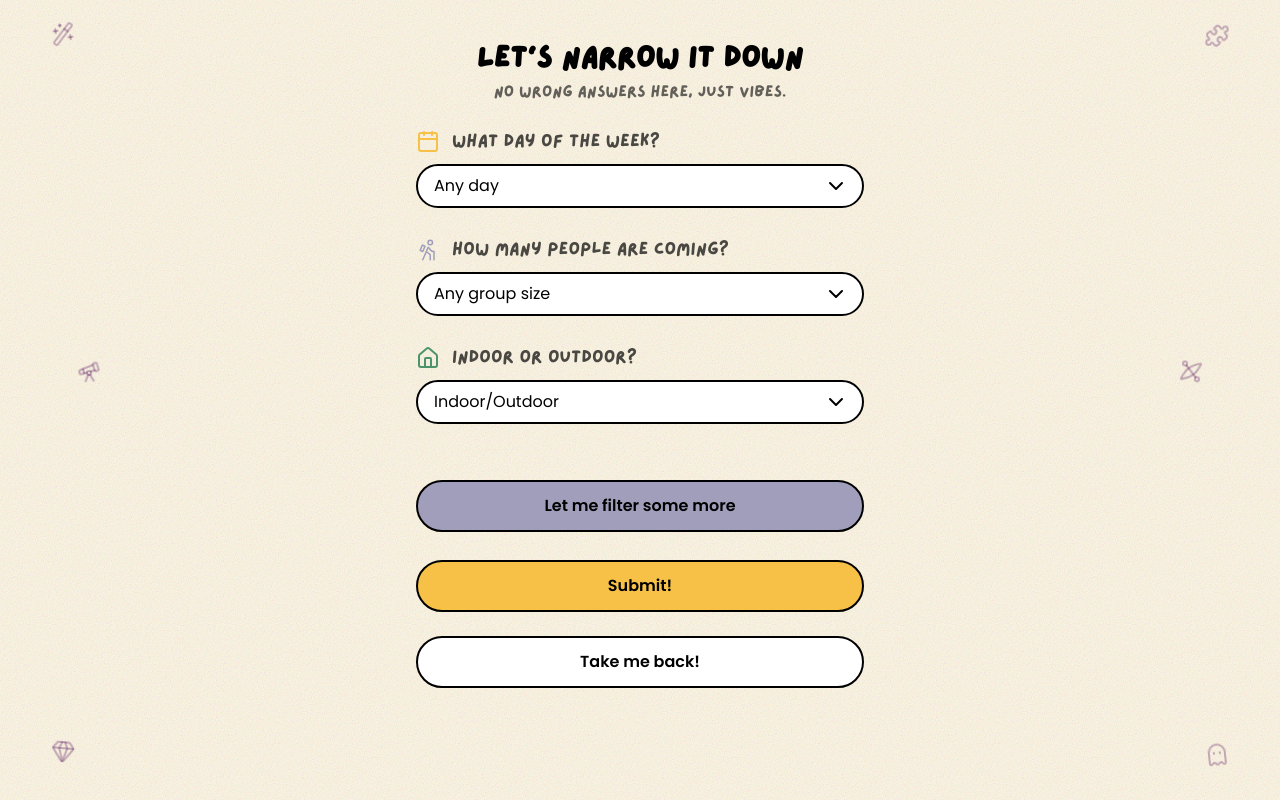
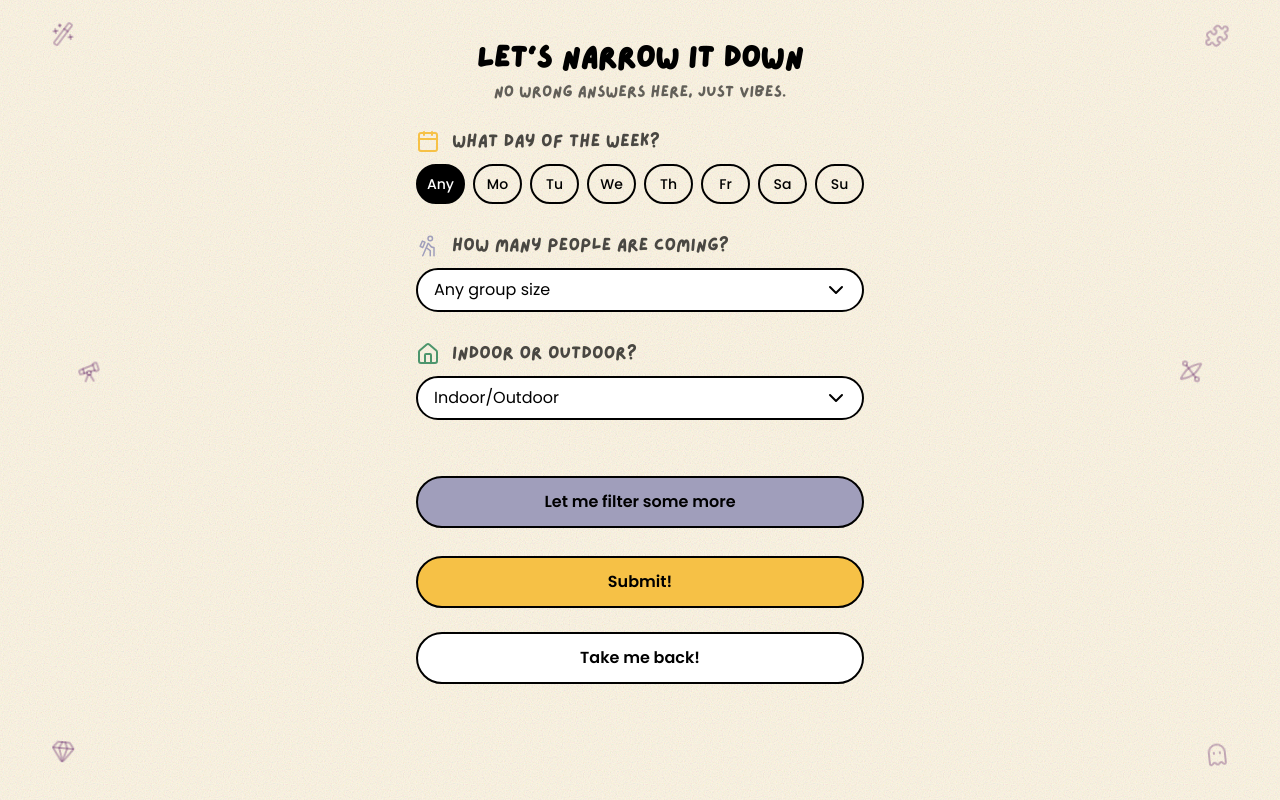
Before and after one commit to deeryohdeer/plot-twist, a FastAPI app: page /filter in a window 1280 px wide. Run offline with FastAPI, Linux system fonts and the light colour scheme.

Commit message:
Replace day dropdown with weekday radio pills
Swapped the `day` filter from a select menu to a radio-button pill group with an "Any" default and weekday abbreviations. This improves quick day selection and keeps full day values for form submission, while adding grouped labeling (`aria-labelledby`) and per-option accessible labels. Also reformatted unchanged chevron icon spans for consistent template formatting.

```diff
--- a/templates/filter.html
+++ b/templates/filter.html
@@ -152,8 +152,8 @@ kayak_icon, chevron_down_icon %}
         class="w-full max-w-md flex flex-col gap-7"
       >
         <div class="flex flex-col gap-2">
-          <label
-            for="day"
+          <span
+            id="day-label"
             class="flex items-center gap-3 text-base md:text-lg font-medium text-black/70 font-lazydog"
           >
             <span
@@ -161,23 +161,120 @@ kayak_icon, chevron_down_icon %}
               >{{ calendar_icon() }}</span
             >
             What day of the week?
-          </label>
-          <div class="relative">
-            <select
+          </span>
+          <div role="group" aria-labelledby="day-label" class="flex gap-2">
+            <input
+              type="radio"
               name="day"
-              id="day"
-              class="w-full appearance-none rounded-full border-2 border-black bg-white px-4 py-2 pr-10 text-black"
+              id="day-any"
+              value="Any"
+              class="peer/any sr-only"
+              checked
+            />
+            <label
+              for="day-any"
+              aria-label="Any day"
+              class="flex-1 text-center rounded-full border-2 border-black py-2 text-xs sm:text-sm font-medium text-black cursor-pointer peer-checked/any:bg-black peer-checked/any:text-white"
+              >Any</label
             >
-              <option value="Any">Any day</option>
-              <option value="Monday">Monday</option>
-              <option value="Tuesday">Tuesday</option>
-              <option value="Wednesday">Wednesday</option>
-              <option value="Thursday">Thursday</option>
-              <option value="Friday">Friday</option>
-              <option value="Saturday">Saturday</option>
-              <option value="Sunday">Sunday</option>
-            </select>
-            <span class="pointer-events-none absolute right-4 top-1/2 -translate-y-1/2 text-black">{{ chevron_down_icon() }}</span>
+
+            <input
+              type="radio"
+              name="day"
+              id="day-monday"
+              value="Monday"
+              class="peer/monday sr-only"
+            />
+            <label
+              for="day-monday"
+              aria-label="Monday"
+              class="flex-1 text-center rounded-full border-2 border-black py-2 text-xs sm:text-sm font-medium text-black cursor-pointer peer-checked/monday:bg-black peer-checked/monday:text-white"
+              >Mo</label
+            >
+
+            <input
+              type="radio"
+              name="day"
+              id="day-tuesday"
+              value="Tuesday"
+              class="peer/tuesday sr-only"
+            />
+            <label
+              for="day-tuesday"
+              aria-label="Tuesday"
+              class="flex-1 text-center rounded-full border-2 border-black py-2 text-xs sm:text-sm font-medium text-black cursor-pointer peer-checked/tuesday:bg-black peer-checked/tuesday:text-white"
+              >Tu</label
+            >
+
+            <input
+              type="radio"
+              name="day"
+              id="day-wednesday"
+              value="Wednesday"
+              class="peer/wednesday sr-only"
+            />
+            <label
+              for="day-wednesday"
+              aria-label="Wednesday"
+              class="flex-1 text-center rounded-full border-2 border-black py-2 text-xs sm:text-sm font-medium text-black cursor-pointer peer-checked/wednesday:bg-black peer-checked/wednesday:text-white"
+              >We</label
+            >
+
+            <input
+              type="radio"
+              name="day"
+              id="day-thursday"
+              value="Thursday"
+              class="peer/thursday sr-only"
+            />
+            <label
+              for="day-thursday"
+              aria-label="Thursday"
+              class="flex-1 text-center rounded-full border-2 border-black py-2 text-xs sm:text-sm font-medium text-black cursor-pointer peer-checked/thursday:bg-black peer-checked/thursday:text-white"
+              >Th</label
+            >
+
+            <input
+              type="radio"
+              name="day"
+              id="day-friday"
+              value="Friday"
+              class="peer/friday sr-only"
+            />
+            <label
+              for="day-friday"
+              aria-label="Friday"
+              class="flex-1 text-center rounded-full border-2 border-black py-2 text-xs sm:text-sm font-medium text-black cursor-pointer peer-checked/friday:bg-black peer-checked/friday:text-white"
+              >Fr</label
+            >
+
+            <input
+              type="radio"
+              name="day"
+              id="day-saturday"
+              value="Saturday"
+              class="peer/saturday sr-only"
+            />
+            <label
+              for="day-saturday"
+              aria-label="Saturday"
+              class="flex-1 text-center rounded-full border-2 border-black py-2 text-xs sm:text-sm font-medium text-black cursor-pointer peer-checked/saturday:bg-black peer-checked/saturday:text-white"
+              >Sa</label
+            >
+
+            <input
+              type="radio"
+              name="day"
+              id="day-sunday"
+              value="Sunday"
+              class="peer/sunday sr-only"
+            />
+            <label
+              for="day-sunday"
+              aria-label="Sunday"
+              class="flex-1 text-center rounded-full border-2 border-black py-2 text-xs sm:text-sm font-medium text-black cursor-pointer peer-checked/sunday:bg-black peer-checked/sunday:text-white"
+              >Su</label
+            >
           </div>
         </div>
 
@@ -204,7 +301,10 @@ kayak_icon, chevron_down_icon %}
               <option value="Small group">Small group</option>
               <option value="Big group">Big group</option>
             </select>
-            <span class="pointer-events-none absolute right-4 top-1/2 -translate-y-1/2 text-black">{{ chevron_down_icon() }}</span>
+            <span
+              class="pointer-events-none absolute right-4 top-1/2 -translate-y-1/2 text-black"
+              >{{ chevron_down_icon() }}</span
+            >
           </div>
         </div>
 
@@ -229,7 +329,10 @@ kayak_icon, chevron_down_icon %}
               <option value="Indoor">Indoor only</option>
               <option value="Outdoor">Outdoor only</option>
             </select>
-            <span class="pointer-events-none absolute right-4 top-1/2 -translate-y-1/2 text-black">{{ chevron_down_icon() }}</span>
+            <span
+              class="pointer-events-none absolute right-4 top-1/2 -translate-y-1/2 text-black"
+              >{{ chevron_down_icon() }}</span
+            >
           </div>
         </div>
 
@@ -261,7 +364,10 @@ kayak_icon, chevron_down_icon %}
                 <option value="$$">$$</option>
                 <option value="$$$">$$$</option>
               </select>
-              <span class="pointer-events-none absolute right-4 top-1/2 -translate-y-1/2 text-black">{{ chevron_down_icon() }}</span>
+              <span
+                class="pointer-events-none absolute right-4 top-1/2 -translate-y-1/2 text-black"
+                >{{ chevron_down_icon() }}</span
+              >
             </div>
           </div>
 
@@ -287,7 +393,10 @@ kayak_icon, chevron_down_icon %}
                 <option value="Medium">I've got a bit of energy</option>
                 <option value="High">Give me all you got</option>
               </select>
-              <span class="pointer-events-none absolute right-4 top-1/2 -translate-y-1/2 text-black">{{ chevron_down_icon() }}</span>
+              <span
+                class="pointer-events-none absolute right-4 top-1/2 -translate-y-1/2 text-black"
+                >{{ chevron_down_icon() }}</span
+              >
             </div>
           </div>
 
@@ -323,7 +432,10 @@ kayak_icon, chevron_down_icon %}
                 <option value="South Coast">South Coast</option>
                 <option value="NSW - Other">NSW - Other</option>
               </select>
-              <span class="pointer-events-none absolute right-4 top-1/2 -translate-y-1/2 text-black">{{ chevron_down_icon() }}</span>
+              <span
+                class="pointer-events-none absolute right-4 top-1/2 -translate-y-1/2 text-black"
+                >{{ chevron_down_icon() }}</span
+              >
             </div>
           </div>
         </div>
```
